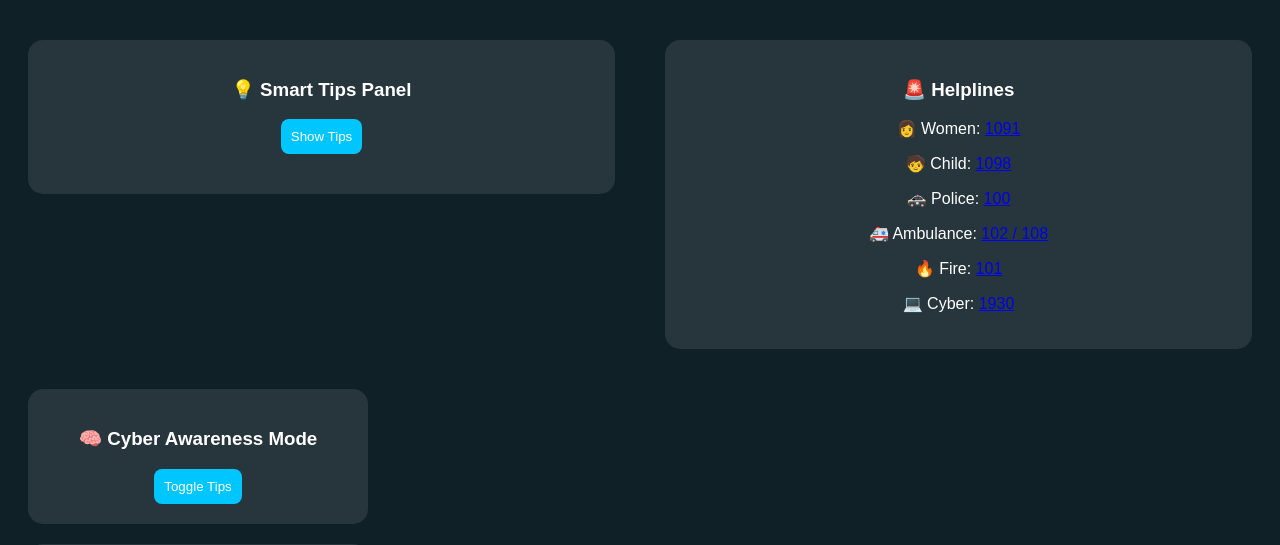
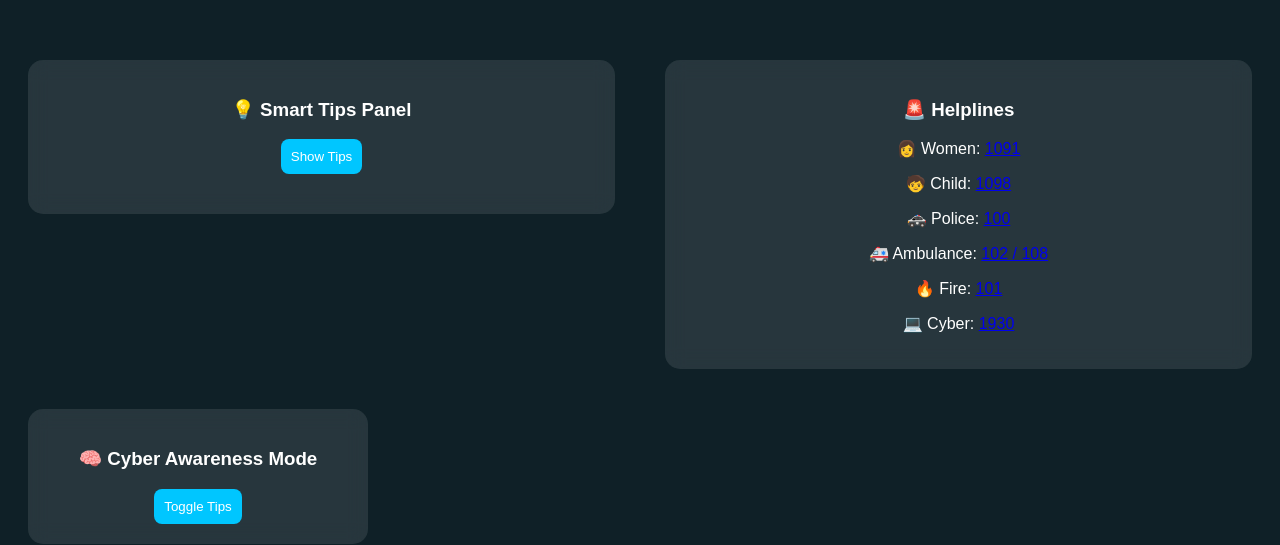
Before and after one commit to pihu098/cyber-safety-app, a Flask app: template templates/home.html in a window 1280 px wide. Shown: the part 90-635 px from the top of the page. Run offline with Flask 3, Linux system fonts and the light colour scheme; the template is opened without the code that fills it, so the values that code supplies are empty.

Commit message:
Update home.html

```diff
--- a/templates/home.html
+++ b/templates/home.html
@@ -77,7 +77,7 @@ button:hover {
 <h3>💡 Cyber Safety Dashboard</h3>
 </div>
 
-    <div style="display:flex; gap:10px; margin-top:20px; align-items:flex-start;">
+    <div style="display:flex; gap:10px; margin-top:40px; align-items:flex-start;">
 
     <!-- SMART TIPS (TERA ORIGINAL STYLE) -->
     <div class="card" style="flex:1;">
```
